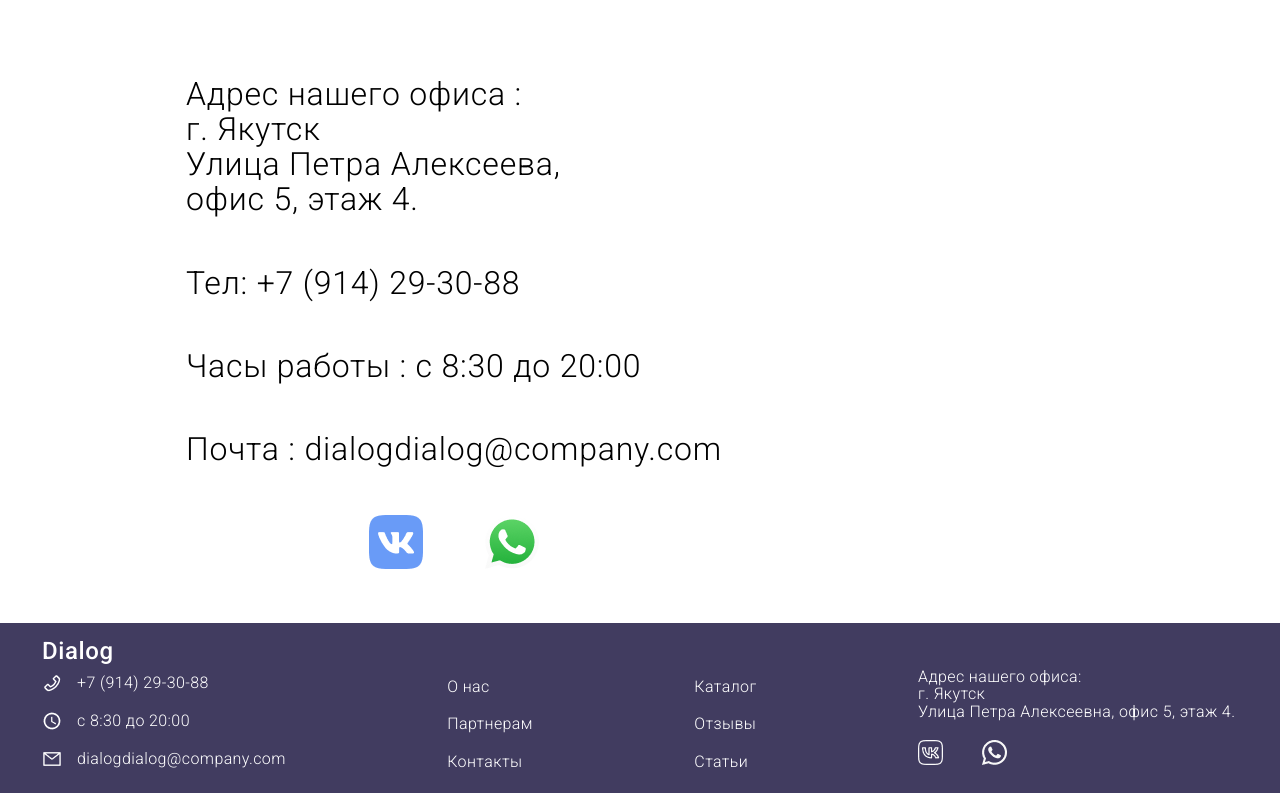
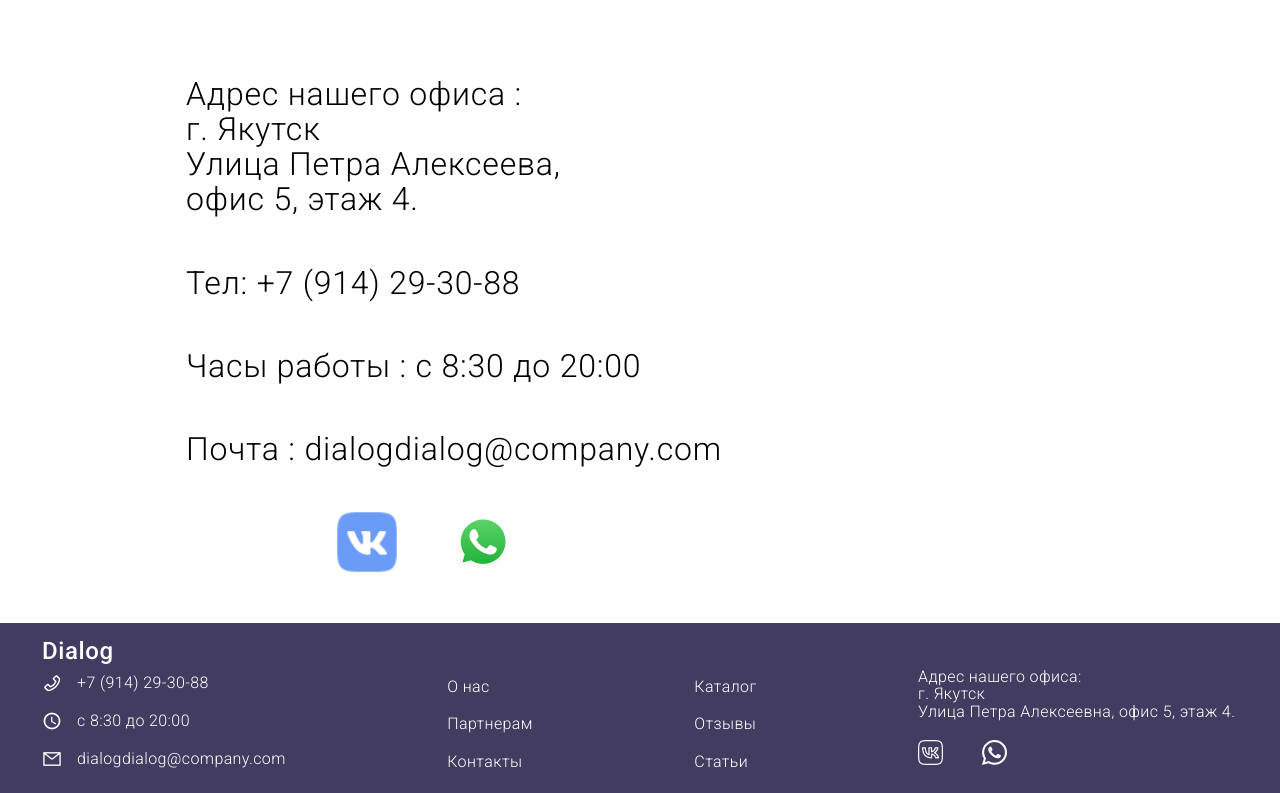
Before and after one commit to anastasia856/Dialog-center, a plain HTML site: page index.html in a window 1280 px wide. In both pictures the pointer is over the picture 395 px from the left and 5058 px from the top of the page. Shown: the part 4516-5309 px from the top of the page. Drawn offline with nearby package versions, Linux system fonts and the light colour scheme.

Commit message:
добавлена анимация

```diff
--- a/index.html
+++ b/index.html
@@ -257,8 +257,8 @@
             <p class="contacts_text">Часы работы : с 8:30 до 20:00</p>
             <p class="contacts_text">Почта : dialogdialog@company.com</p>
             <div class="contacts_links">
-              <img class="contacts_vk" src="img/vk.png" alt="vk link">
-              <img src="img/whatsapp-big.png" alt="whatsapp link">
+              <a href="#"><img class="contacts_icons" src="img/vk.png" alt="vk link"></a>
+              <a href="#"><img class="contacts_icons" src="img/whatsapp-big.png" alt="whatsapp link"></a>
             </div>
           </div>
           <div>
--- a/style.css
+++ b/style.css
@@ -365,8 +365,12 @@ padding: 30px 45px;
   text-align: center;
 }
 
-.contacts_vk {
+.contacts_icons {
   margin-right: 58px;
+}
+
+.contacts_icons:hover {
+  transform: scale(1.1);
 }
 
 .reviews {
@@ -529,6 +533,10 @@ footer {
   margin-right: 35px;
 }
 
+.footer-ico:hover {
+  transform: scale(0.9);
+}
+
 /*  каталог услуг   */
 
 .text {
@@ -653,12 +661,6 @@ footer {
   margin-top: 64px;
 }
 
-.button-services a:hover {
-  box-shadow: 0px 4px 20px rgba(0, 0, 0, 0.25);
-  background-color: #7c1ba9;
-  transition: 0.5s;
-}
-
 .button-services a {
   padding: 11px 24px;
   background: #473e83;
@@ -670,6 +672,11 @@ footer {
   text-decoration: none;
 }
 
+.button-services a:hover, .header_boxbtn:hover, .services-btn a:hover {
+  box-shadow: 0px 4px 20px rgba(0, 0, 0, 0.25);
+  background-color: #7c1ba9;
+  transition: 0.5s;
+}
 .reasons {
   max-width: 1288px;
   display: flex;
```
